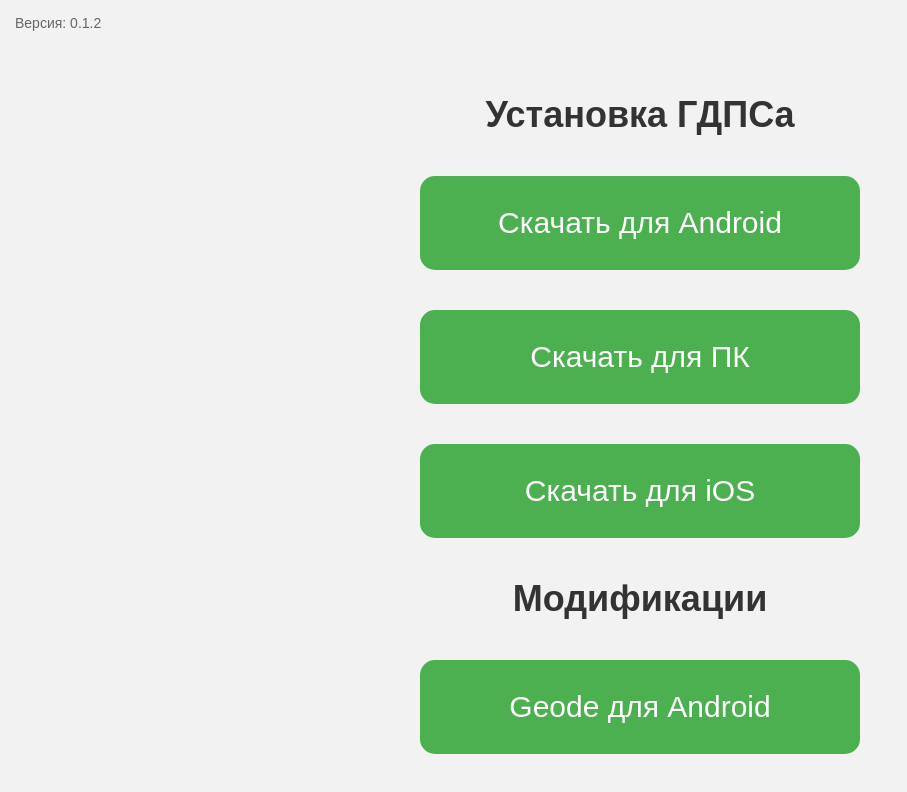
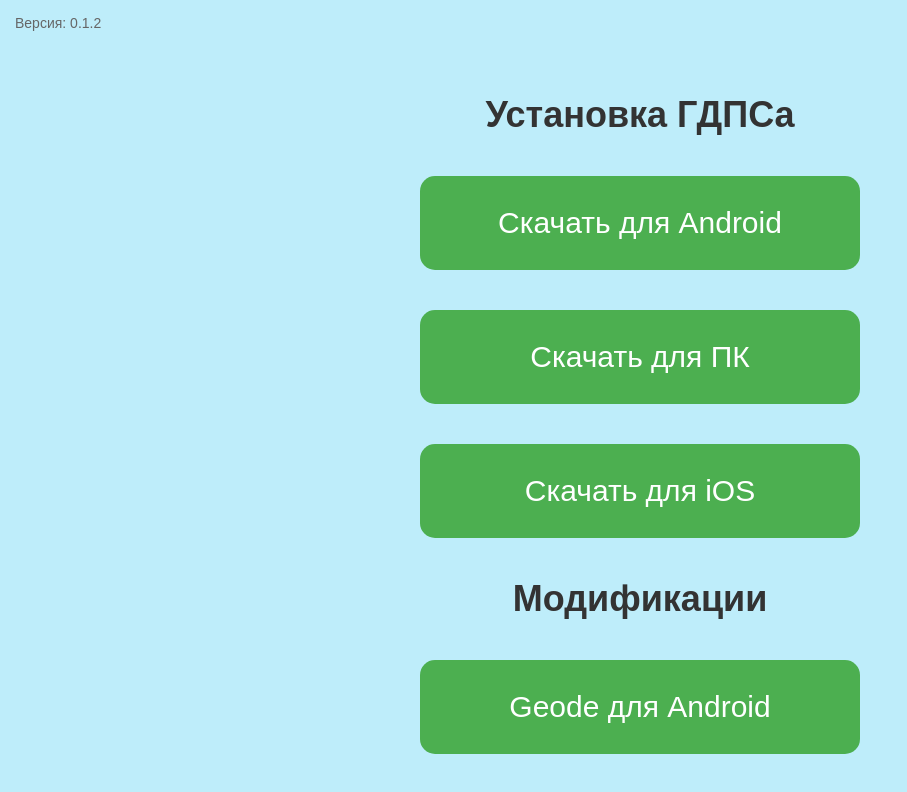
Before and after one commit to Kaitatata/kaitatata.github.io, a plain HTML site: page index.html in a window 1280 px wide. Shown: the whole page, without its empty margins (0-907 px from the left). Drawn offline with Linux system fonts and the light colour scheme.

Commit message:
Update index.html

```diff
--- a/index.html
+++ b/index.html
@@ -8,7 +8,7 @@
       font-family: Arial, sans-serif;
       text-align: center;
       padding-top: 70px;
-      background: #f2f2f2;
+      background: #beedfa;
       margin: 0;
     }
     .version {
@@ -54,7 +54,7 @@
       font-family: Arial, sans-serif;
       text-align: center;
       padding-top: 70px;
-      background: #f2f2f2;
+      background: #beedfa;
       margin: 0;
     }
     .version {
```
